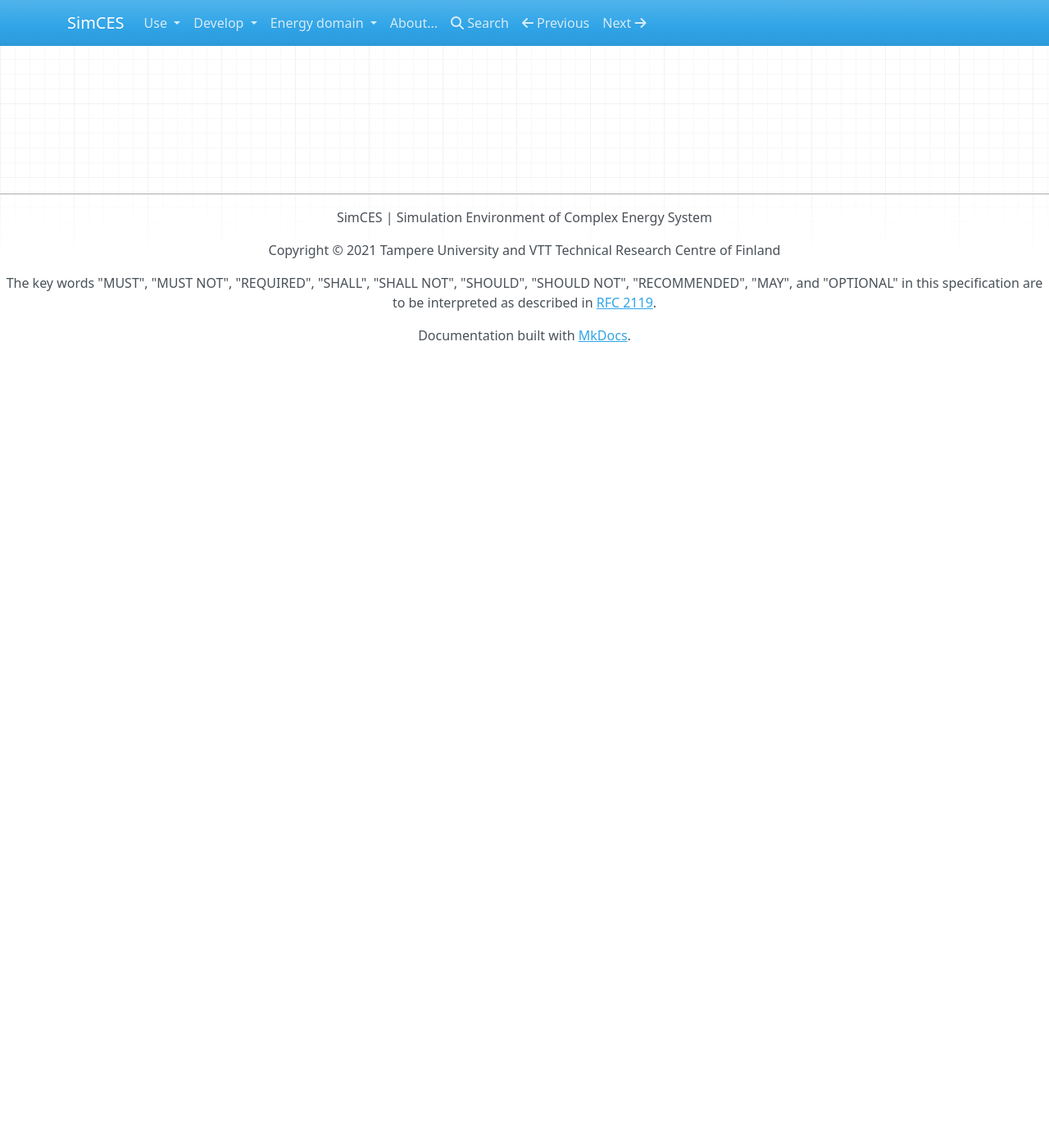
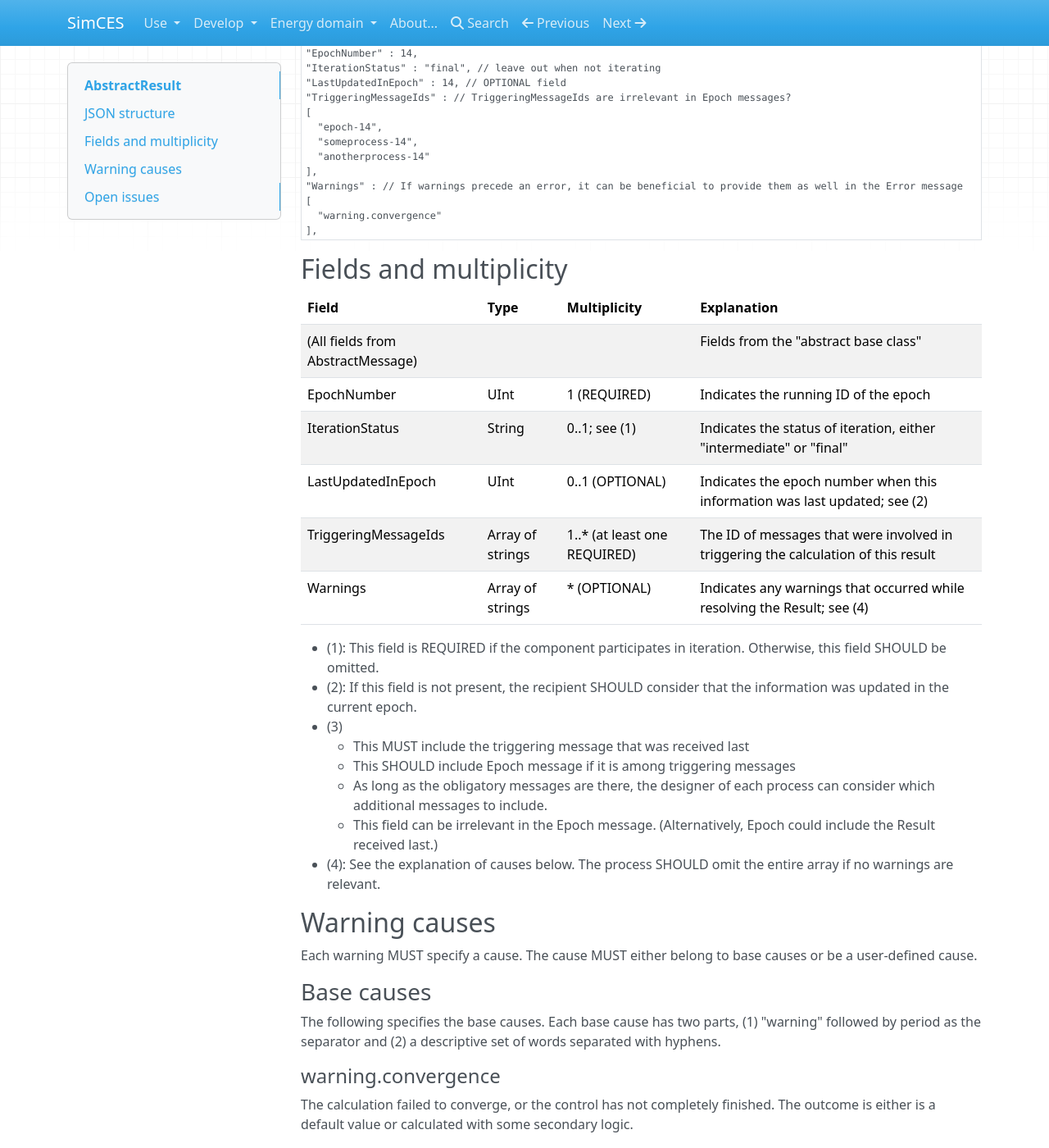
Before and after one commit to simcesplatform/simcesplatform.github.io, an MkDocs documentation site: the page built from markdown/core_abstractresult.md, in a window 1280 px wide and 1400 px high, scrolled down 270 px. Shown: the whole window at 82% size. Built offline with MkDocs 1.6.1, drawn with Linux system fonts in a browser that asks for light colours; nearby versions of some CDN libraries; library files that are not in the unit come from our copies; before the commit the page ends 900 px from its top, so only the background shows below that; some of the changed text lies outside the part shown.

Commit message:
Add content to AbstractResult

````diff
--- a/markdown/core_abstractresult.md
+++ b/markdown/core_abstractresult.md
@@ -1,3 +1,79 @@
 # AbstractResult
 
-TODO
+This page specifies the common base of all messages that represent a value calculated, measured or generated in a process. This structure is not meaningful as a standalone message, so it is analogous to an abstract base class in object-oriented programming.
+
+
+## JSON structure
+
+```nohighlight
+
+(Fields of AbstractMessage must appear too!)
+
+"EpochNumber" : 14,
+"IterationStatus" : "final", // leave out when not iterating
+"LastUpdatedInEpoch" : 14, // OPTIONAL field
+"TriggeringMessageIds" : // TriggeringMessageIds are irrelevant in Epoch messages?
+[
+  "epoch-14",
+  "someprocess-14",
+  "anotherprocess-14"
+],
+"Warnings" : // If warnings precede an error, it can be beneficial to provide them as well in the Error message
+[
+  "warning.convergence"
+],
+```
+
+
+## Fields and multiplicity
+
+| Field | Type | Multiplicity | Explanation |
+|-|-|-|-|
+| (All fields from AbstractMessage) | | | Fields from the "abstract base class" |
+| EpochNumber | UInt | 1 (REQUIRED) | Indicates the running ID of the epoch |
+| IterationStatus | String | 0..1; see (1) | Indicates the status of iteration, either "intermediate" or "final" |
+| LastUpdatedInEpoch | UInt | 0..1 (OPTIONAL) | Indicates the epoch number when this information was last updated; see (2) |
+| TriggeringMessageIds | Array of strings | 1..* (at least one REQUIRED) | The ID of messages that were involved in triggering the calculation of this result |
+| Warnings | Array of strings | * (OPTIONAL) | Indicates any warnings that occurred while resolving the Result; see (4) |
+
+- (1): This field is REQUIRED if the component participates in iteration. Otherwise, this field SHOULD be omitted.
+- (2): If this field is not present, the recipient SHOULD consider that the information was updated in the current epoch.
+- (3)
+    - This MUST include the triggering message that was received last
+    - This SHOULD include Epoch message if it is among triggering messages
+    - As long as the obligatory messages are there, the designer of each process can consider which additional messages to include.
+    - This field can be irrelevant in the Epoch message. (Alternatively, Epoch could include the Result received last.)
+- (4): See the explanation of causes below. The process SHOULD omit the entire array if no warnings are relevant.
+
+
+## Warning causes
+
+Each warning MUST specify a cause. The cause MUST either belong to base causes or be a user-defined cause.
+
+### Base causes
+
+The following specifies the base causes. Each base cause has two parts, (1) "warning" followed by period as the separator and (2) a descriptive set of words separated with hyphens.
+
+#### warning.convergence
+The calculation failed to converge, or the control has not completely finished. The outcome is either is a default value or calculated with some secondary logic.
+
+#### warning.input
+Input is somehow invalid.
+
+#### warning.input-range
+One or more inputs are out of range.
+
+#### warning.input-unreliable
+Input is unreliable, because the data source (e.g., another process) has indicated a warning.
+
+#### warning.internal
+There is something wrong with the internal functionality of the process.
+
+#### warning.other
+Other reason; the processes SHOULD NOT use this in the output.
+
+
+
+## Open issues
+
+Should there be more information about the warnings, e.g., a more elaborate description for humans to read?
````
